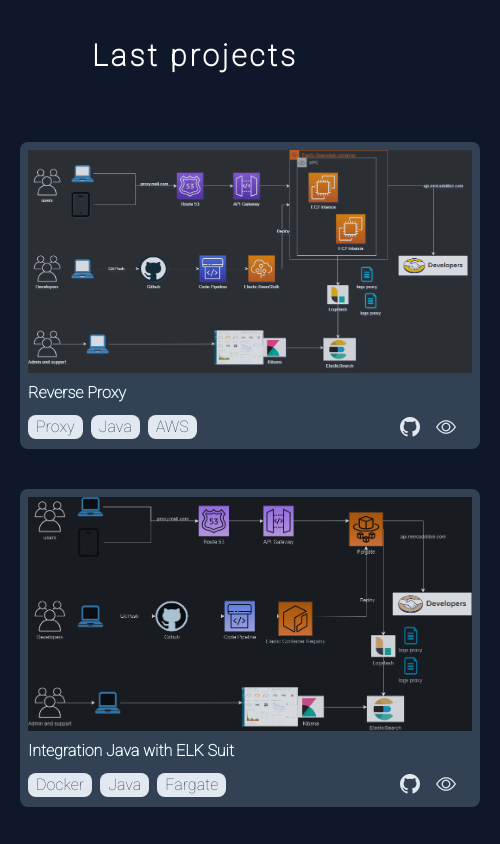
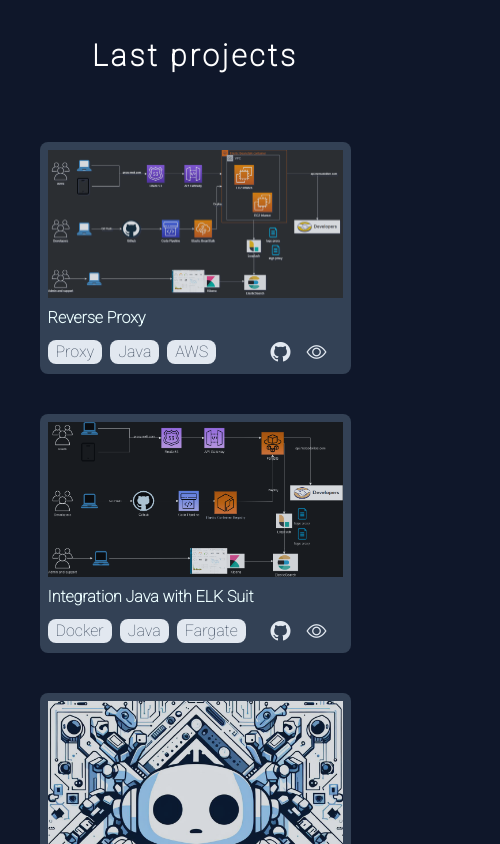
Before and after one commit to rubenchomazo/portfolio, an Angular app in the folder portfolio/: page / in a window 390 px wide. Shown: the part 3340-4184 px from the top of the page, 500 px wide, since content can reach past the window. Built offline with nearby package versions, Linux system fonts and the light colour scheme.

Commit message:
[FIX] URL instagram

```diff
--- a/portfolio/src/app/whoami/whoami.component.html
+++ b/portfolio/src/app/whoami/whoami.component.html
@@ -42,7 +42,7 @@
             <div class="py-6">
                 <a class="pr-2 text-2xl hover:text-sky-600 px-2" href="https://twitter.com/RubnMazo"><i
                         class="bi bi-twitter"></i></a>
-                <a class="pr-2 text-2xl hover:text-sky-600 px-2" href="https://www.instagram.com/mazocol/"><i
+                <a class="pr-2 text-2xl hover:text-sky-600 px-2" href="https://www.instagram.com/rubenchomazo/"><i
                         class="bi bi-instagram"></i></a>
                 <a class="pr-2 text-2xl hover:text-sky-600 px-2" href="https://www.linkedin.com/in/rubenmazo"><i
                         class="bi bi-linkedin"></i></a>
@@ -457,7 +457,7 @@
         <h3 class="text-3xl text-slate-700 dark:text-white mt-12 mb-10 px-10 font-bold tracking-widest text-center">
             Last projects
         </h3>
-        <div class="my-12 flex flex-col items-center justify-center w-[500px] m-auto lg:flex-col">
+        <div class="my-12 flex flex-col items-center justify-center w-[90%] m-auto lg:flex-col">
             <!-- First project -->
             <div class="border-1 rounded-lg bg-white dark:bg-slate-700 m-5">
                 <div class="m-2">
@@ -593,7 +593,7 @@
         <p>Design by &#38; Developed by @Rubencho.</p>
         <div class="my-2">
             <a href="https://twitter.com/RubnMazo" class="bi bi-twitter hover:text-sky-500"></a>
-            <a href="https://www.instagram.com/mazocol" class="bi bi-instagram hover:text-sky-500 px-2"></a>
+            <a href="https://www.instagram.com/rubenchomazo/" class="bi bi-instagram hover:text-sky-500 px-2"></a>
             <a href="https://www.linkedin.com/in/rubenmazo" class="bi bi-linkedin hover:text-sky-500 px-2"></a>
             <a href="https://github.com/rubenchomazo" class="bi bi-github hover:text-sky-500 px-2"></a>
         </div>
```
